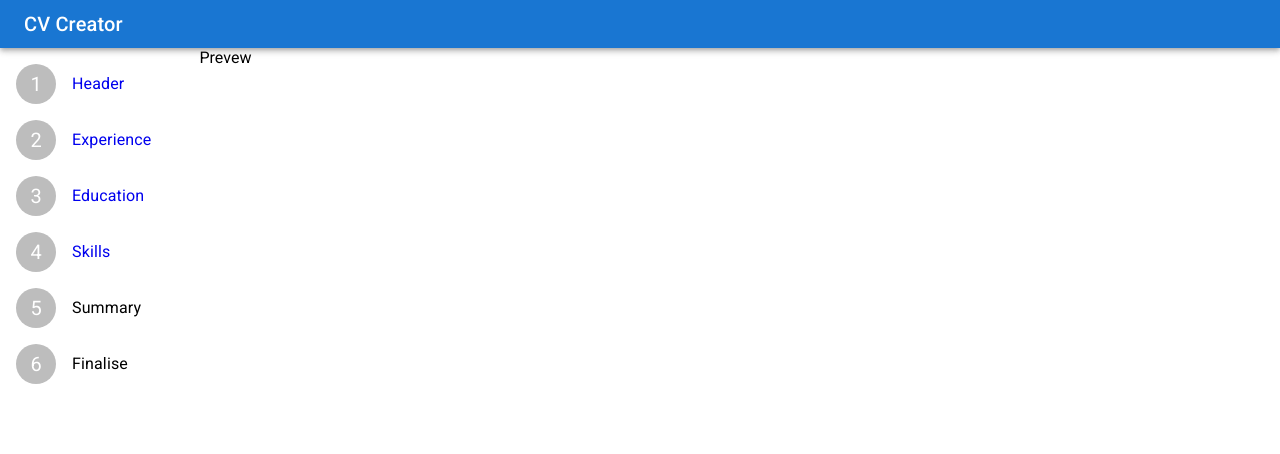
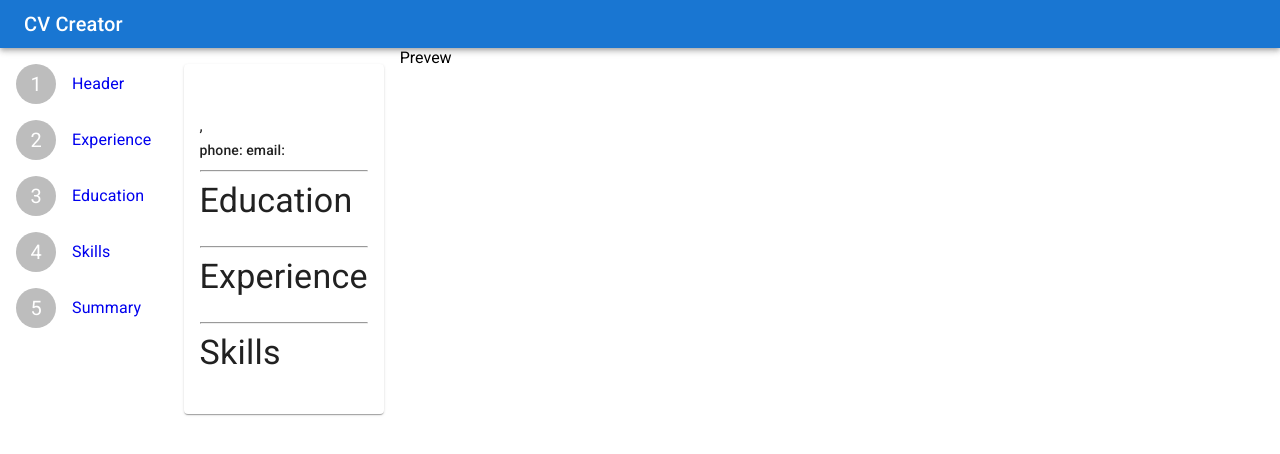
Before and after one commit to WlodzimierzKorza/cv-creator, a React (Create React App) app: page /summary in a window 1280 px wide. Shown: the top 454 px of the page. Built offline with nearby package versions, Linux system fonts and the light colour scheme.

Commit message:
Add summary and global state values i fields

```diff
--- a/src/App.js
+++ b/src/App.js
@@ -6,8 +6,12 @@ import HeaderForm from "./Forms/HeaderForm";
 import ExperienceForm from "./Forms/ExperienceForm";
 import EducationForm from "./Forms/EducationForm";
 import SkillsForm from "./Forms/SkillsForm";
+import { useStore } from "./store";
+import Summary from "./Forms/Summary";
 
 const App = () => {
+  const store = useStore((state) => state);
+  // console.log(store);
   return (
     <Grid container>
       <Grid item xl={12} xs={12}>
@@ -18,10 +22,17 @@ const App = () => {
       </Grid>
       <Grid item xl={6} padding={2}>
         <Routes>
-          <Route index path="/" element={<HeaderForm />} />
-          <Route path="experience" element={<ExperienceForm />} />
-          <Route path="education" element={<EducationForm />} />
-          <Route path="skills" element={<SkillsForm />} />
+          <Route index path="/" element={<HeaderForm data={store.data} />} />
+          <Route
+            path="experience"
+            element={<ExperienceForm experience={store.experience} />}
+          />
+          <Route
+            path="education"
+            element={<EducationForm education={store.education} />}
+          />
+          <Route path="skills" element={<SkillsForm skills={store.skills} />} />
+          <Route path="summary" element={<Summary summary={store} />} />
         </Routes>
       </Grid>
       <Grid item xl={4}>
--- a/src/Forms/EducationForm.js
+++ b/src/Forms/EducationForm.js
@@ -17,7 +17,8 @@ import { useNavigate } from "react-router-dom";
 import { useEffect, useState } from "react";
 
 const EducationForm = () => {
-  const [education, setEducation] = useState([]);
+  const educationState = useStore((state) => state.education);
+  const [education, setEducation] = useState(educationState || []);
   const updateEducation = useStore((state) => state.updateEducation);
   const navigate = useNavigate();
   const {
--- a/src/Forms/ExperienceForm.js
+++ b/src/Forms/ExperienceForm.js
@@ -21,8 +21,10 @@ import { useNavigate } from "react-router-dom";
 import { useEffect, useState } from "react";
 
 const ExperienceForm = () => {
-  const [jobs, setJobs] = useState([]);
+  const stateJobs = useStore((state) => state.jobs);
+  const [jobs, setJobs] = useState(stateJobs || []);
   const today = dayjs();
+
   const updateJobs = useStore((state) => state.updateJobs);
   const navigate = useNavigate();
   const {
@@ -180,9 +182,9 @@ const ExperienceForm = () => {
           </Grid>
           <List>
             {jobs.length > 0 &&
-              jobs.map((job) => {
+              jobs.map((job, index) => {
                 return (
-                  <ListItem>
+                  <ListItem key={index}>
                     {dayjs(job.startDate).format("MM/DD/YYYY")} -{" "}
                     {dayjs(job.endDate).format("MM/DD/YYYY")} {job.jobTitle} (
                     {job.employer})
--- a/src/Forms/HeaderForm.js
+++ b/src/Forms/HeaderForm.js
@@ -14,7 +14,8 @@ import countries from "../utils/countries.json";
 import { useStore } from "../store";
 import { useNavigate } from "react-router-dom";
 
-const HeaderForm = () => {
+const HeaderForm = ({ data }) => {
+  console.log(data);
   const updateState = useStore((state) => state.updateState);
   const navigate = useNavigate();
   const {
@@ -23,13 +24,13 @@ const HeaderForm = () => {
     formState: { errors },
   } = useForm({
     defaultValues: {
-      firstName: "",
-      surname: "",
-      city: "",
-      country: "",
-      postCode: "",
-      phone: "",
-      email: "",
+      firstName: data.firstName || "",
+      surname: data.surname || "",
+      city: data.city || "",
+      country: data.country || "",
+      postCode: data.postCode || "",
+      phone: data.phone || "",
+      email: data.email || "",
     },
   });
 
@@ -245,7 +246,7 @@ const HeaderForm = () => {
                     <TextField
                       name={field.name}
                       onChange={field.onChange}
-                      valye={field.value}
+                      value={field.value}
                       error={errors.email ? true : false}
                       helperText={
                         errors.email
--- a/src/Forms/SkillsForm.js
+++ b/src/Forms/SkillsForm.js
@@ -20,7 +20,8 @@ import { useNavigate } from "react-router-dom";
 import { useEffect, useState } from "react";
 
 const SkillsForm = () => {
-  const [skills, setEducation] = useState([]);
+  const stateSkills = useStore((state) => state.skills);
+  const [skills, setEducation] = useState(stateSkills || []);
   const updateSkills = useStore((state) => state.updateSkills);
   const navigate = useNavigate();
   const {
--- a/src/Forms/Summary.js
+++ b/src/Forms/Summary.js
@@ -1,5 +1,71 @@
-const Summary = () => {
-  return <div>Summary</div>;
+import {
+  Card,
+  CardContent,
+  CardHeader,
+  List,
+  ListItem,
+  Typography,
+} from "@mui/material";
+import dayjs from "dayjs";
+
+const Summary = ({ summary }) => {
+  const { data, education, jobs, skills } = summary;
+  console.log(education);
+  return (
+    <Card>
+      <CardHeader></CardHeader>
+      <CardContent>
+        <Typography variant="h4">
+          {data.firstName} {data.surname}
+        </Typography>
+        <Typography variant="subtitle1">
+          {data.postCode} {data.city}, {data.country}
+          <br />
+        </Typography>
+        <Typography variant="subtitle2">
+          phone: {data.phone} email:{data.email}
+        </Typography>
+        <hr />
+        <Typography variant="h4">Education</Typography>
+        <List>
+          {education.length > 0 &&
+            education.map((e) => {
+              return (
+                <ListItem>
+                  {e.year} - {e.institution}({e.fieldOfStudy} )/{" "}
+                  {e.qualification}
+                </ListItem>
+              );
+            })}
+        </List>
+        <hr />
+        <Typography variant="h4">Experience</Typography>
+        <List>
+          {jobs.length > 0 &&
+            jobs.map((e) => {
+              return (
+                <ListItem>
+                  {dayjs(e.startDate).format("MM/YY")}-
+                  {dayjs(e.endDate).format("MM/YY")} {e.jobTitle} ({e.employer})
+                </ListItem>
+              );
+            })}
+        </List>
+        <hr />
+        <Typography variant="h4">Skills</Typography>
+        <List>
+          {skills.length > 0 &&
+            skills.map((e) => {
+              return (
+                <ListItem>
+                  {e.skill} - {e.level}
+                </ListItem>
+              );
+            })}
+        </List>
+      </CardContent>
+    </Card>
+  );
 };
 
 export default Summary;
--- a/src/components/Steps/Steps.js
+++ b/src/components/Steps/Steps.js
@@ -17,9 +17,9 @@ const Steps = () => {
       <Link to="/skills">
         <SingleStep primary="Skills" count={4} />
       </Link>
-
-      <SingleStep primary="Summary" count={5} />
-      <SingleStep primary="Finalise" count={6} />
+      <Link to="/summary">
+        <SingleStep primary="Summary" count={5} />
+      </Link>
     </List>
   );
 };
--- a/src/store.js
+++ b/src/store.js
@@ -1,6 +1,10 @@
 import { create } from "zustand";
 
 export const useStore = create((set) => ({
+  data: {},
+  jobs: [],
+  education: [],
+  skills: [],
   updateState: (data) => set((state) => ({ ...state, data })),
   updateJobs: (data) => set((state) => ({ ...state, jobs: data })),
   updateEducation: (data) => set((state) => ({ ...state, education: data })),
```
